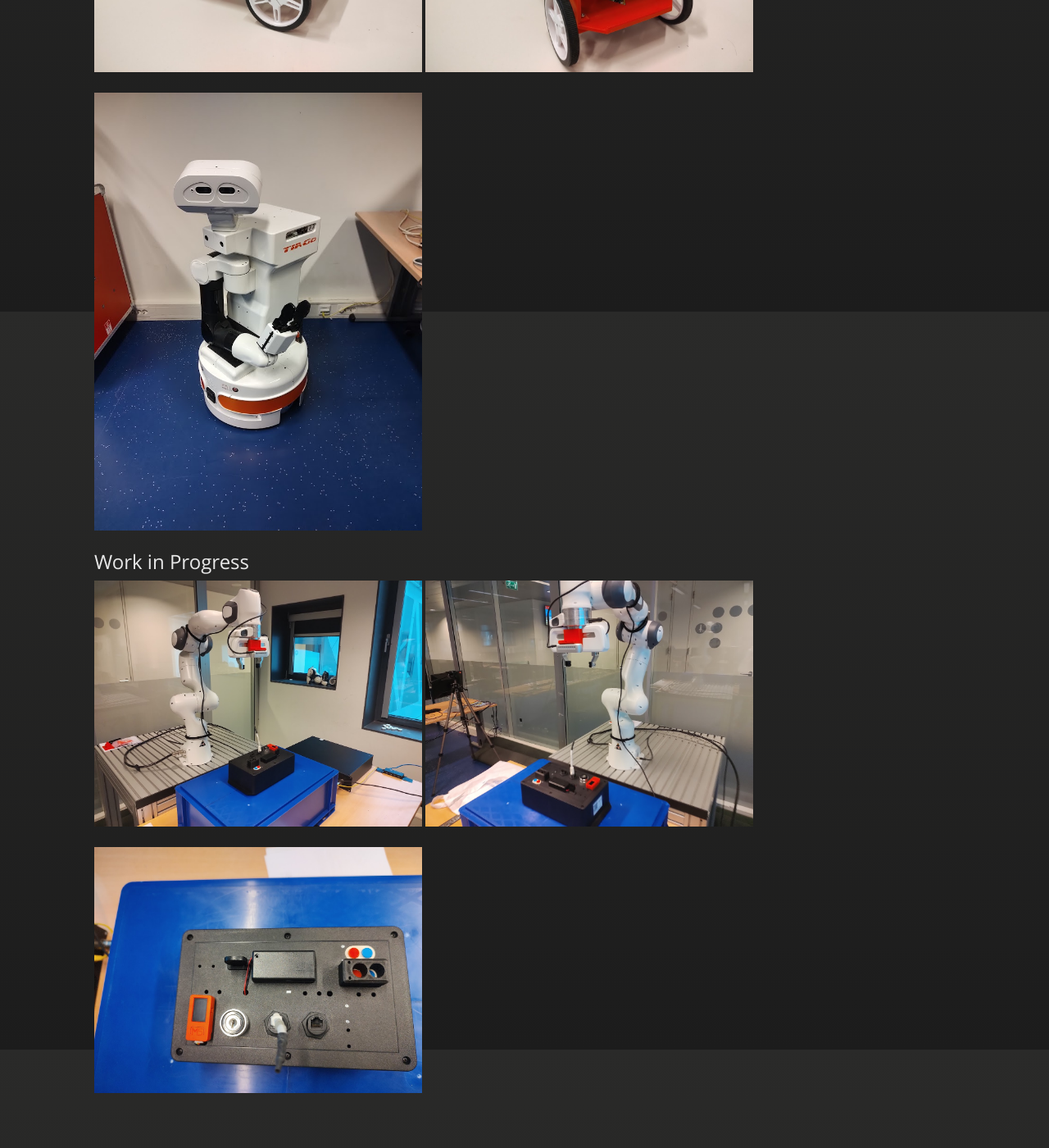
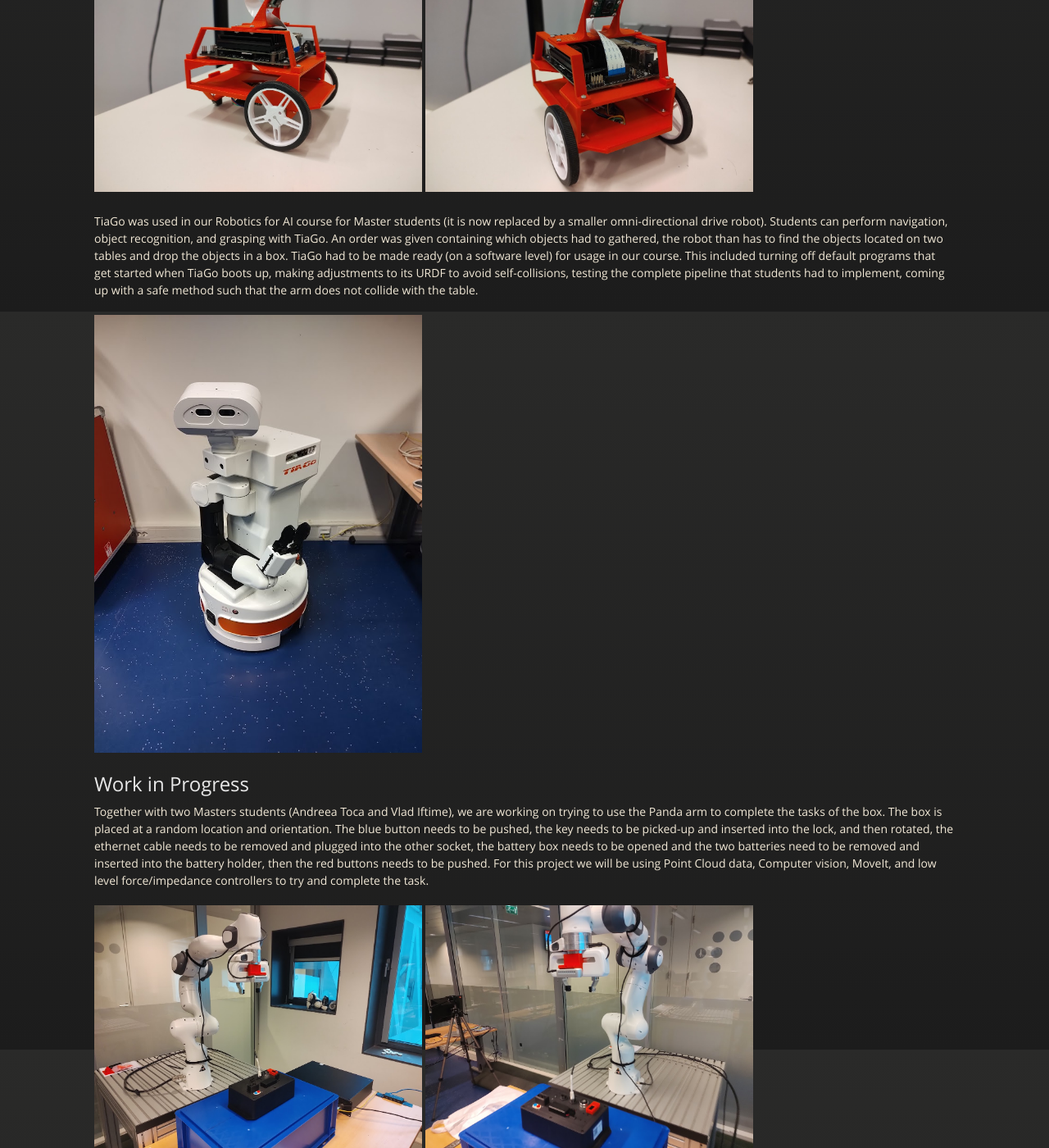
Before and after one commit to riktimmers/riktimmers.github.io, a Jekyll site: the page built from index.md, in a window 1280 px wide and 1400 px high, scrolled down 5020 px. Shown: the whole window at 82% size. Built offline with Jekyll 4.4.1, drawn with Linux system fonts in a browser that asks for light colours; our own code applies the rules of GitHub Pages for plain Markdown files; some of the changed text lies outside the part shown.

Commit message:
Update on text and hyperlinks

```diff
--- a/index.md
+++ b/index.md
@@ -14,6 +14,8 @@
 * [Simple Motion Planning](#simple-motion-planning)
 * [Simple Planning Demo](#simple-planning-demo)
 * [Custom PCL Implementations](#custom-pcl-implementations)
+* [(Some) Work Projects](#some-work-projects)
+* [Work in Progress](#work-in-progress)
 
 ## Demo Project, Cleaning Table with Mobile Manipulator Platform
 
@@ -62,13 +64,22 @@
 
 [Github repository](https://github.com/riktimmers/pcl_custom_functions)
 
-## Work Projects
+## (Some) Work Projects
+Designed a small differential drive robot. The robot has a Jetson Nano and a Teensy 3.6, two small DC motors with encoders, and an Raspberry Pi RGB Camera.
+The robot was designed (based on the JetBot) for usage in Robotics courses for Bachelor AI students. The student can implement low level PID controllers for the velocity control
+of the wheels, use the camera for lane following and sign recognition. Students can remotely access the robot, and visualize the camera images on their lab PCs.
 
 <img src="./images/nano2.jpg" width="400"> <img src="./images/nano.jpg" width="400">
+
+TiaGo was used in our Robotics for AI course for Master students (it is now replaced by a smaller omni-directional drive robot). Students can perform navigation, object recognition, and grasping with TiaGo. An order was given containing which objects had to gathered, the robot than has to find the objects located on two tables and drop the objects in a box.
+TiaGo had to be made ready (on a software level) for usage in our course. This included turning off default programs that get started when TiaGo boots up, making adjustments to its URDF to avoid self-collisions, testing the complete pipeline that students had to implement, coming up with a safe method such that the arm does not collide with the table.
 
 <img src="./images/tiago.jpg" width="400">
 
 ## Work in Progress
+Together with two Masters students (Andreea Toca and Vlad Iftime), we are working on trying to use the Panda arm to complete the tasks of the box. The box is placed at a random location and orientation. The blue button needs to be pushed, the key needs to be picked-up and inserted into the lock, and then rotated, the ethernet cable needs to be removed and plugged into the other socket, the battery box needs to be opened and the two batteries need to be removed and inserted into the battery holder, then the red buttons needs to be pushed.
+For this project we will be using Point Cloud data, Computer vision, MoveIt, and low level force/impedance controllers to try and complete the task.
+
 <img src="./images/panda.jpg" width="400"> <img src="./images/panda2.jpg" width="400">
 
 <img src="./images/box.jpg" width="400">
```
